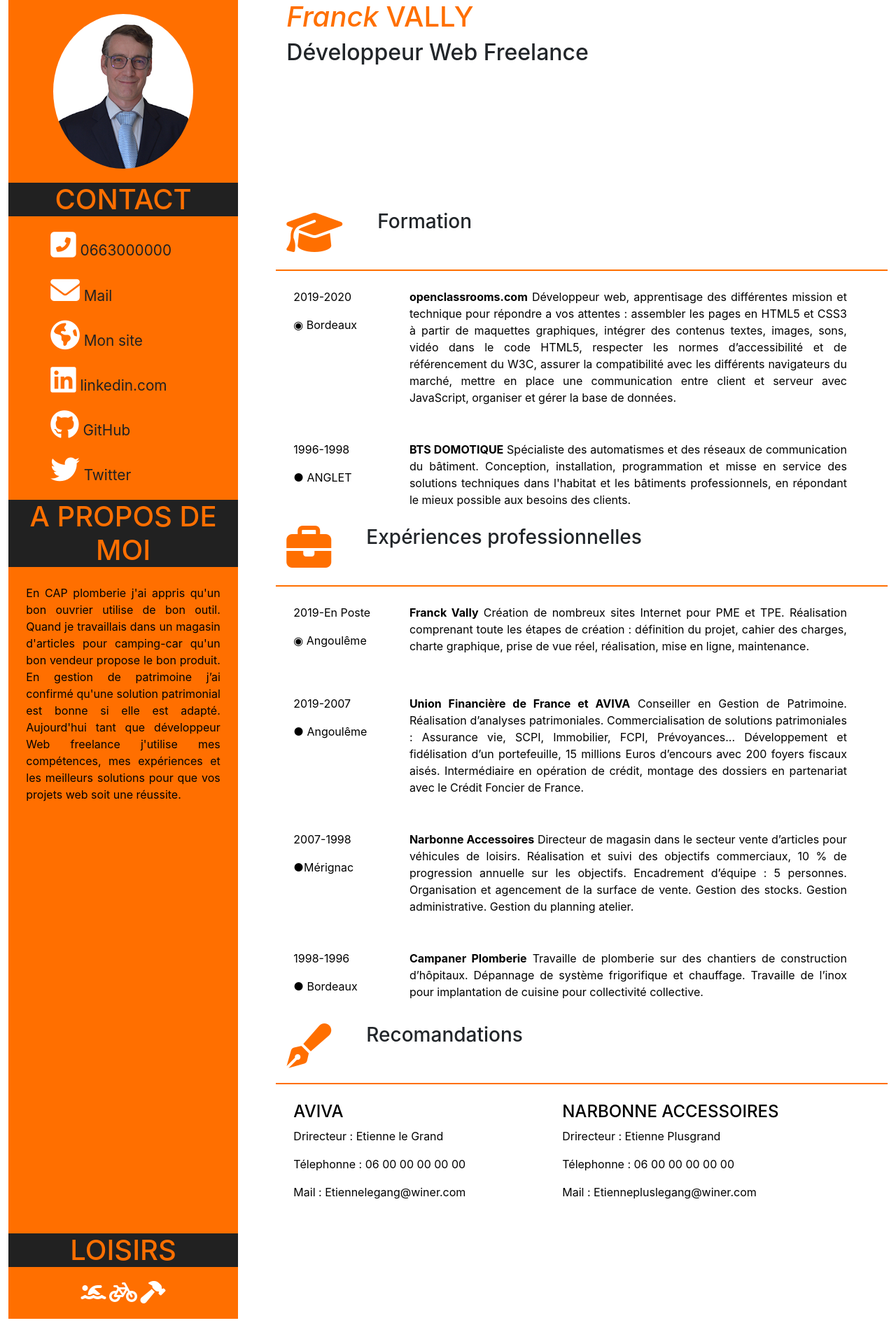
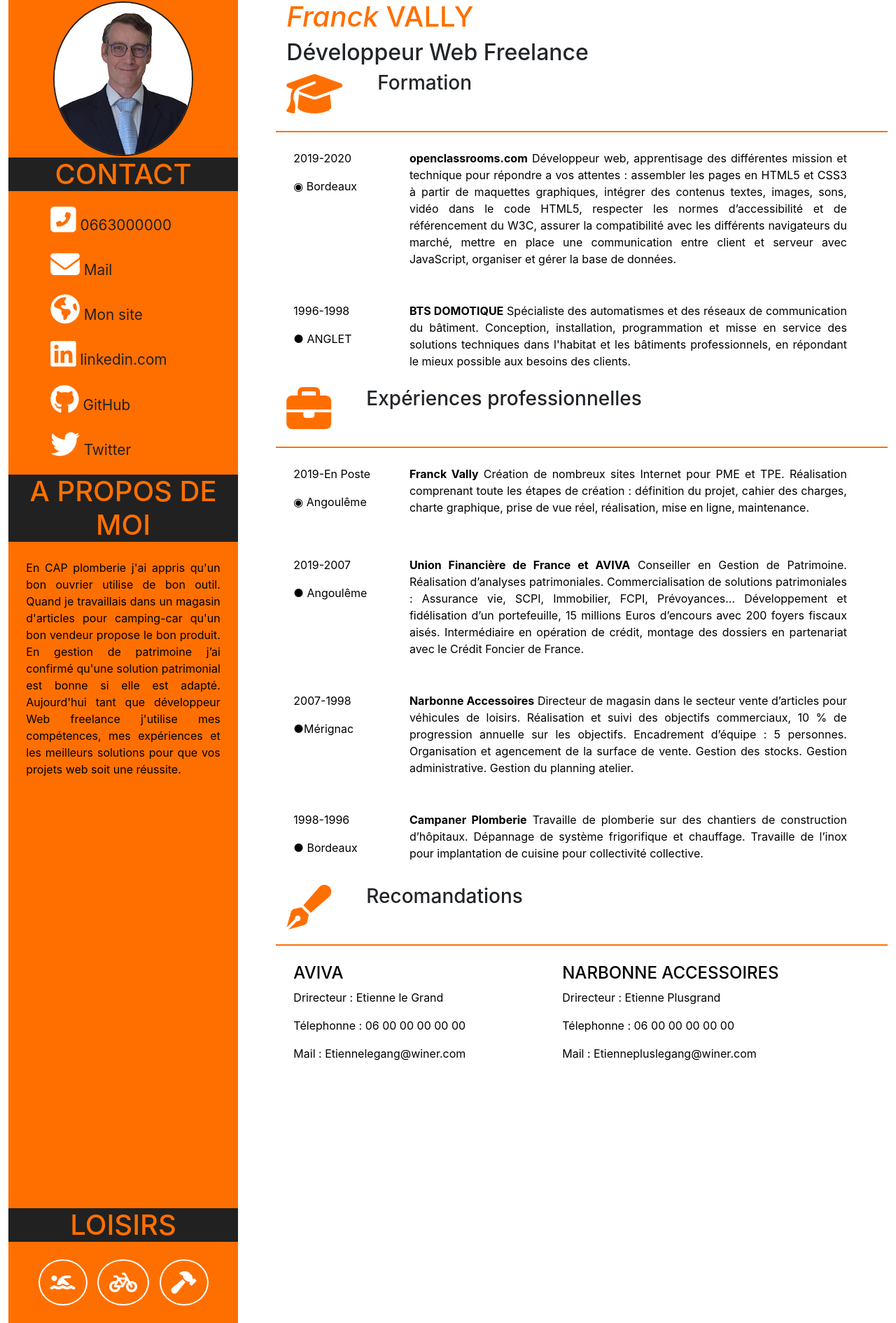
Before and after one commit to FranckVally/creations, a plain HTML site: page index.html in a window 1280 px wide. Shown: the whole page at 70% size. Drawn offline with nearby package versions, Linux system fonts and the light colour scheme.

Commit message:
ajout rond autour des icone

```diff
--- a/css/style.css
+++ b/css/style.css
@@ -80,6 +80,17 @@ background-color: rgba(33,33,33 ,1)
 margin-top: 20px;
 margin-bottom: 20px;
 
+
+}
+.rondicone
+{
+
+    border-radius:50%;
+    margin: 5px;
+    border: 2px solid rgba(255,255,255 ,1);
+    padding: 15px;
+
+
 }
 
 .contact
@@ -104,12 +115,13 @@ background-color: rgba(33,33,33 ,1)
 /* rond autour de la photo */
 .rondavatar {
     width:200px;
-    border-radius:50%;
-    padding : center;
-    margin: 20px;
+    border-radius:60%;
+    margin: 2px;
+    border: 2px solid rgba(33,33,33 ,1);
 
 }
 
+ }
 .hauteur
 {
     height: 300px;
--- a/index.html
+++ b/index.html
@@ -64,7 +64,7 @@
           <h1>LOISIRS</h1>
         </div>
         <!-- icone loisir-->
-        <div class="iconeloisir"> <i class="fas fa-swimmer"></i> <i class="fas fa-bicycle"></i> <i class="fas fa-hammer"></i> </div>
+        <div class="iconeloisir"> <i class="fas fa-swimmer rondicone"></i> <i class="fas fa-bicycle rondicone"></i> <i class="fas fa-hammer rondicone"></i> </div>
       </div>
       </div>
     </aside>
```
